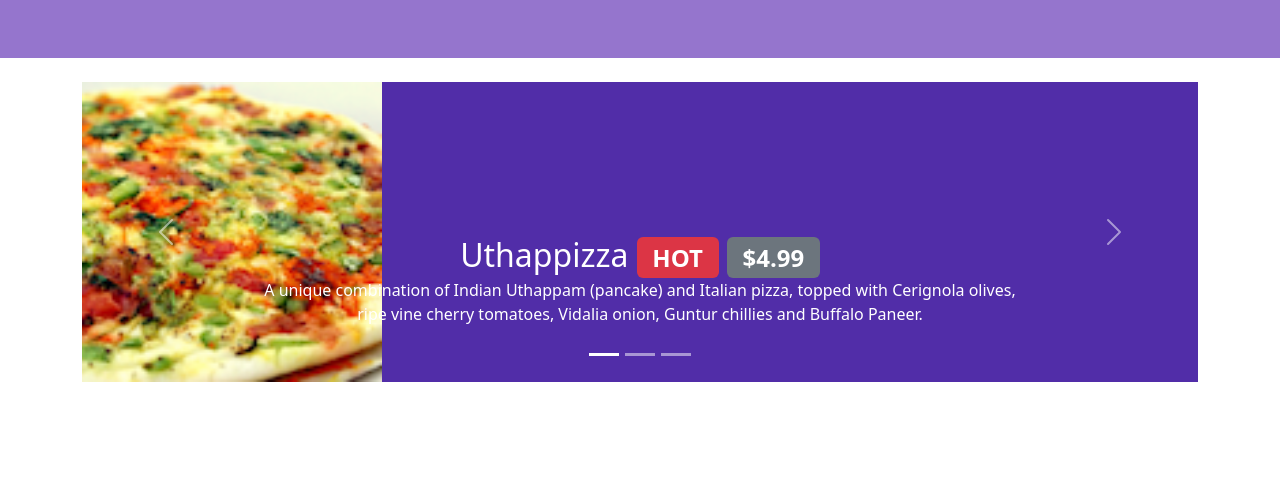
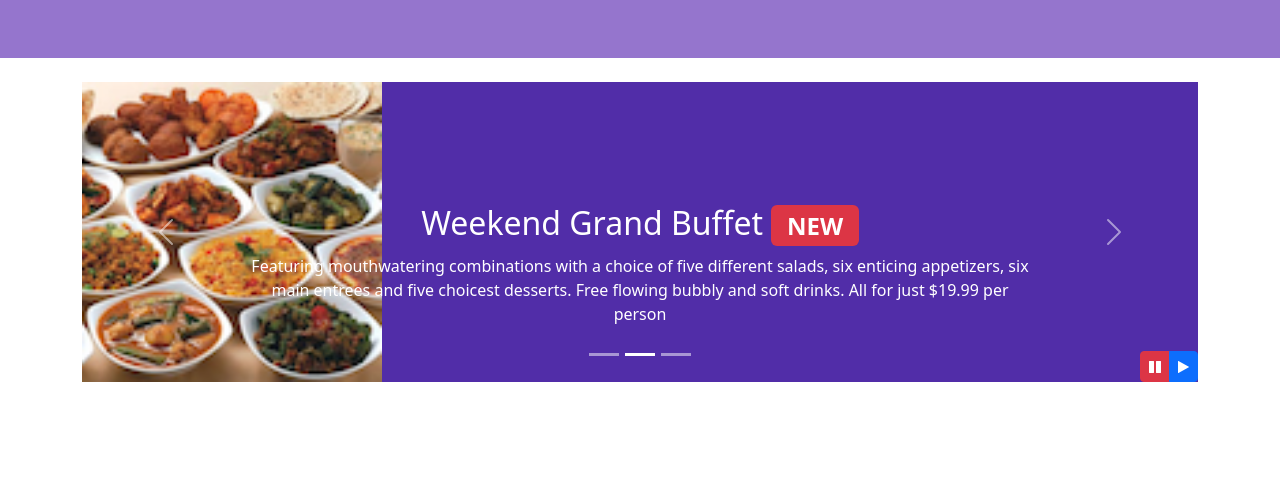
Before and after one commit to KriSh82432/MERN_Stack_Programs, a website: page Course1_Bootstrap/index.html in a window 1280 px wide. Shown: the part 276-754 px from the top of the page. Drawn offline with nearby package versions, Linux system fonts and the light colour scheme.

Commit message:
Updated Carousel

```diff
--- a/Course1_Bootstrap/index.css
+++ b/Course1_Bootstrap/index.css
@@ -62,3 +62,9 @@ body {
   left: 0;
   min-height: 300px;
 }
+
+#carouselButton {
+  right: 0px;
+  position: absolute;
+  bottom: 0px;
+}
--- a/Course1_Bootstrap/index.html
+++ b/Course1_Bootstrap/index.html
@@ -136,7 +136,7 @@
 
     <div class="container">
         <div class="col mt-4">
-            <div id="mycarousel" class="carousel slide" data-ride="carousel">
+            <div id="mycarousel" class="carousel slide" data-bs-ride="carousel" data-bs-interval="4000">
                 <div class="carousel-inner" role="listbox">
                     <div class="carousel-item active">
                          <img class="img-fluid" src="img/uthappizza.png" alt="uthappizza">
@@ -172,6 +172,14 @@
                 <a class="carousel-control-next" href="#mycarousel" role="button" data-bs-slide="next">
                     <span class="carousel-control-next-icon"></span>
                 </a>
+                <div class="btn-group" id="carouselButton">
+                    <button class="btn btn-danger btn-sm mr-2" id="carousel-pause">
+                        <span class="fa fa-pause"></span>
+                    </button>
+                    <button class="btn btn-primary btn-sm" id="carousel-play">
+                        <span class="fa fa-play"></span>
+                    </button>
+                </div>
             </div>
         </div>
         <div class="row row-content align-items-center">
@@ -290,8 +298,22 @@
     <!--<script src="node_modules/jquery/dist/jquery.slim.min.js"></script>
     <script src="node_modules/popper.js/dist/umd/popper.min.js"></script>
     <script src="node_modules/bootstrap/dist/js/bootstrap.min.js"></script>-->
+    <script src="https://code.jquery.com/jquery-3.4.1.slim.min.js" integrity="sha384-J6qa4849blE2+poT4WnyKhv5vZF5SrPo0iEjwBvKU7imGFAV0wwj1yYfoRSJoZ+n" crossorigin="anonymous"></script>
     <script src="https://cdn.jsdelivr.net/npm/@popperjs/core@2.9.2/dist/umd/popper.min.js" integrity="sha384-IQsoLXl5PILFhosVNubq5LC7Qb9DXgDA9i+tQ8Zj3iwWAwPtgFTxbJ8NT4GN1R8p" crossorigin="anonymous"></script>
     <script src="https://cdn.jsdelivr.net/npm/bootstrap@5.0.2/dist/js/bootstrap.min.js" integrity="sha384-cVKIPhGWiC2Al4u+LWgxfKTRIcfu0JTxR+EQDz/bgldoEyl4H0zUF0QKbrJ0EcQF" crossorigin="anonymous"></script>
+    <script>
+        $(document).ready(function() {
+            $('#myCarousel').carousel({ interval : 1000});
+            $('#carousel-pause').click(function () {
+                console.log("Pause");
+                $('#myCarousel').carousel('pause');
+            });
+            $('#carousel-play').click(function () {
+                console.log("Play");
+                $('#myCarousel').carousel('cycle');
+            });
+        });
+    </script>
 </body>
 
 </html>
```
